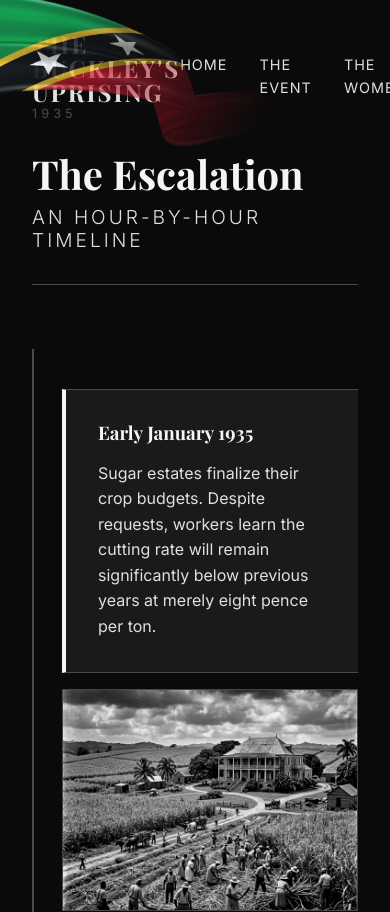
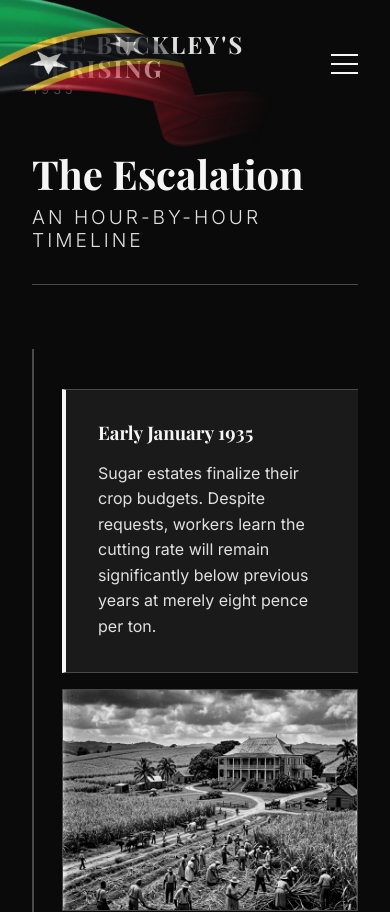
Before and after one commit to gregorybowrin/the-buckleys-uprising, a React (Vite) app: page /timeline in a window 390 px wide. Shown: the top 912 px of the page. Built offline with nearby package versions, Linux system fonts and the light colour scheme; a web font is replaced by a local one.

Commit message:
feat: add mobile hamburger menu overlay

```diff
--- a/src/components/layout/Header.tsx
+++ b/src/components/layout/Header.tsx
@@ -3,6 +3,7 @@ import { Link, useLocation } from 'react-router-dom';
 
 const Header: React.FC = () => {
     const [scrolled, setScrolled] = useState(false);
+    const [isMenuOpen, setIsMenuOpen] = useState(false);
     const location = useLocation();
 
     useEffect(() => {
@@ -13,14 +14,45 @@ const Header: React.FC = () => {
         return () => window.removeEventListener('scroll', handleScroll);
     }, []);
 
+    // Close menu when route changes
+    useEffect(() => {
+        setIsMenuOpen(false);
+    }, [location]);
+
+    const toggleMenu = () => {
+        setIsMenuOpen(!isMenuOpen);
+        // Prevent body scroll when menu is open
+        if (!isMenuOpen) {
+            document.body.style.overflow = 'hidden';
+        } else {
+            document.body.style.overflow = 'unset';
+        }
+    };
+
+    // Cleanup overflow on unmount
+    useEffect(() => {
+        return () => { document.body.style.overflow = 'unset'; };
+    }, []);
+
     return (
         <header className={`header ${scrolled ? 'header-scrolled' : ''}`}>
-            <div className="container header-inner">
+            <div className="container header-inner" style={{ display: 'flex', justifyContent: 'space-between', alignItems: 'center' }}>
                 <Link to="/" className="logo">
                     <strong>The Buckley's Uprising</strong>
                     <span className="logo-year">1935</span>
                 </Link>
-                <nav className="nav">
+
+                <button
+                    className={`mobile-menu-btn ${isMenuOpen ? 'open' : ''}`}
+                    onClick={toggleMenu}
+                    aria-label="Toggle navigation"
+                >
+                    <span></span>
+                    <span></span>
+                    <span></span>
+                </button>
+
+                <nav className={`nav ${isMenuOpen ? 'nav-open' : ''}`}>
                     <Link to="/" className={`nav-link ${location.pathname === '/' ? 'active' : ''}`}>Home</Link>
                     <Link to="/the-event" className={`nav-link ${location.pathname === '/the-event' ? 'active' : ''}`}>The Event</Link>
                     <Link to="/women" className={`nav-link ${location.pathname === '/women' ? 'active' : ''}`}>The Women</Link>
--- a/src/index.css
+++ b/src/index.css
@@ -751,3 +751,70 @@ a:hover {
 .text-center {
   text-align: center;
 }
+
+/* --- Mobile Navigation --- */
+.mobile-menu-btn {
+  display: none;
+  flex-direction: column;
+  justify-content: space-between;
+  width: 32px;
+  height: 20px;
+  background: transparent;
+  border: none;
+  cursor: pointer;
+  z-index: 2001;
+}
+
+.mobile-menu-btn span {
+  display: block;
+  width: 100%;
+  height: 2px;
+  background-color: var(--color-white);
+  transition: transform 0.3s ease, opacity 0.3s ease;
+}
+
+.mobile-menu-btn.open span:nth-child(1) {
+  transform: translateY(9px) rotate(45deg);
+}
+
+.mobile-menu-btn.open span:nth-child(2) {
+  opacity: 0;
+}
+
+.mobile-menu-btn.open span:nth-child(3) {
+  transform: translateY(-9px) rotate(-45deg);
+}
+
+@media (max-width: 950px) {
+  .mobile-menu-btn {
+    display: flex;
+  }
+
+  .nav {
+    position: fixed;
+    top: 0;
+    left: 0;
+    width: 100vw;
+    height: 100vh;
+    background-color: rgba(5, 5, 5, 0.98);
+    backdrop-filter: blur(15px);
+    flex-direction: column;
+    justify-content: center;
+    align-items: center;
+    gap: var(--spacing-xl);
+    opacity: 0;
+    pointer-events: none;
+    transition: opacity 0.4s ease-in-out;
+    z-index: 1000;
+  }
+
+  .nav.nav-open {
+    opacity: 1;
+    pointer-events: all;
+  }
+
+  .nav-link {
+    font-size: 1.8rem;
+    font-family: var(--font-serif);
+  }
+}
```
